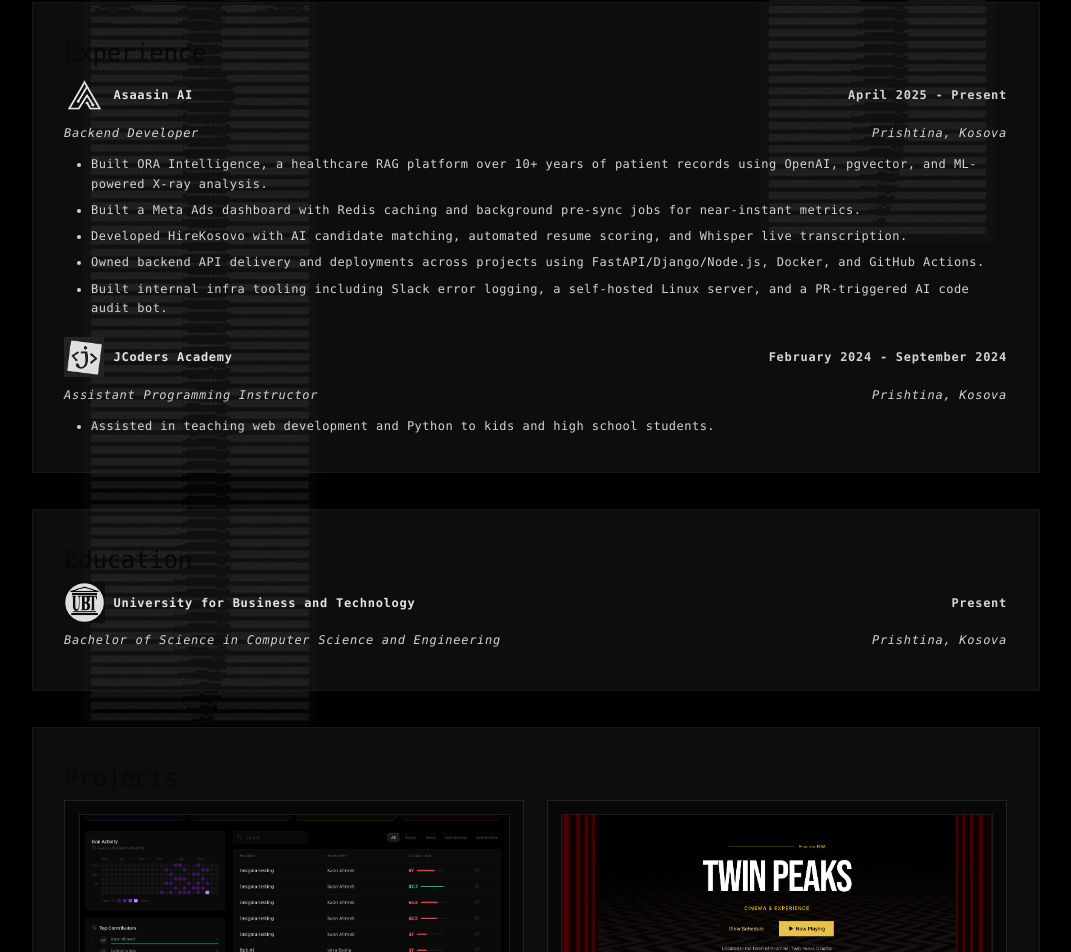
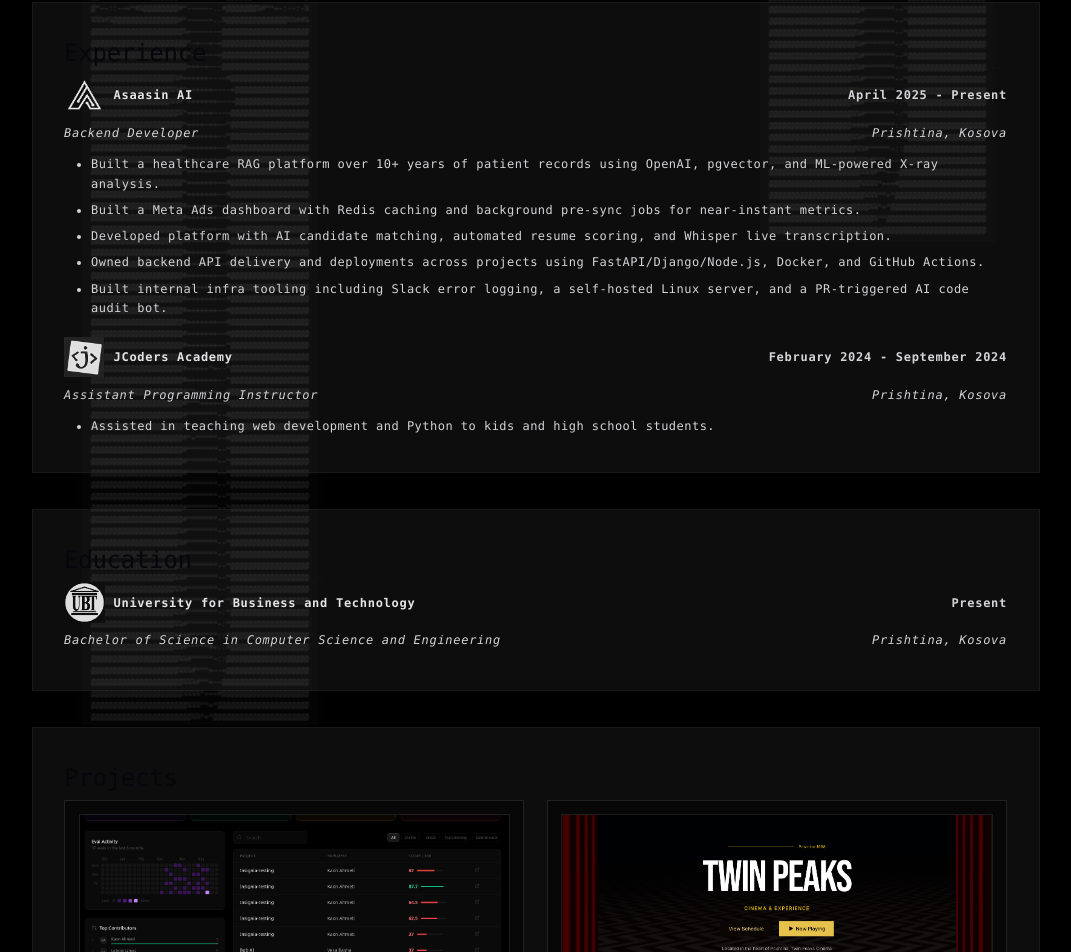
Before and after one commit to vesab0/Resume-website, a React (Vite) app: page / in a window 1280 px wide. Shown: the part 1035-1987 px from the top of the page, without its empty margins (127-1198 px from the left). Built offline with nearby package versions, Linux system fonts and the light colour scheme.

Commit message:
better wording

```diff
--- a/src/content/portfolio.ts
+++ b/src/content/portfolio.ts
@@ -148,9 +148,9 @@
         logoClassName:
           'h-9 w-9 object-contain grayscale [filter:brightness(0)_invert(1)] opacity-90',
         details: [
-          'Built ORA Intelligence, a healthcare RAG platform over 10+ years of patient records using OpenAI, pgvector, and ML-powered X-ray analysis.',
+          'Built a healthcare RAG platform over 10+ years of patient records using OpenAI, pgvector, and ML-powered X-ray analysis.',
           'Built a Meta Ads dashboard with Redis caching and background pre-sync jobs for near-instant metrics.',
-          'Developed HireKosovo with AI candidate matching, automated resume scoring, and Whisper live transcription.',
+          'Developed platform with AI candidate matching, automated resume scoring, and Whisper live transcription.',
           'Owned backend API delivery and deployments across projects using FastAPI/Django/Node.js, Docker, and GitHub Actions.',
           'Built internal infra tooling including Slack error logging, a self-hosted Linux server, and a PR-triggered AI code audit bot.',
         ],
```
